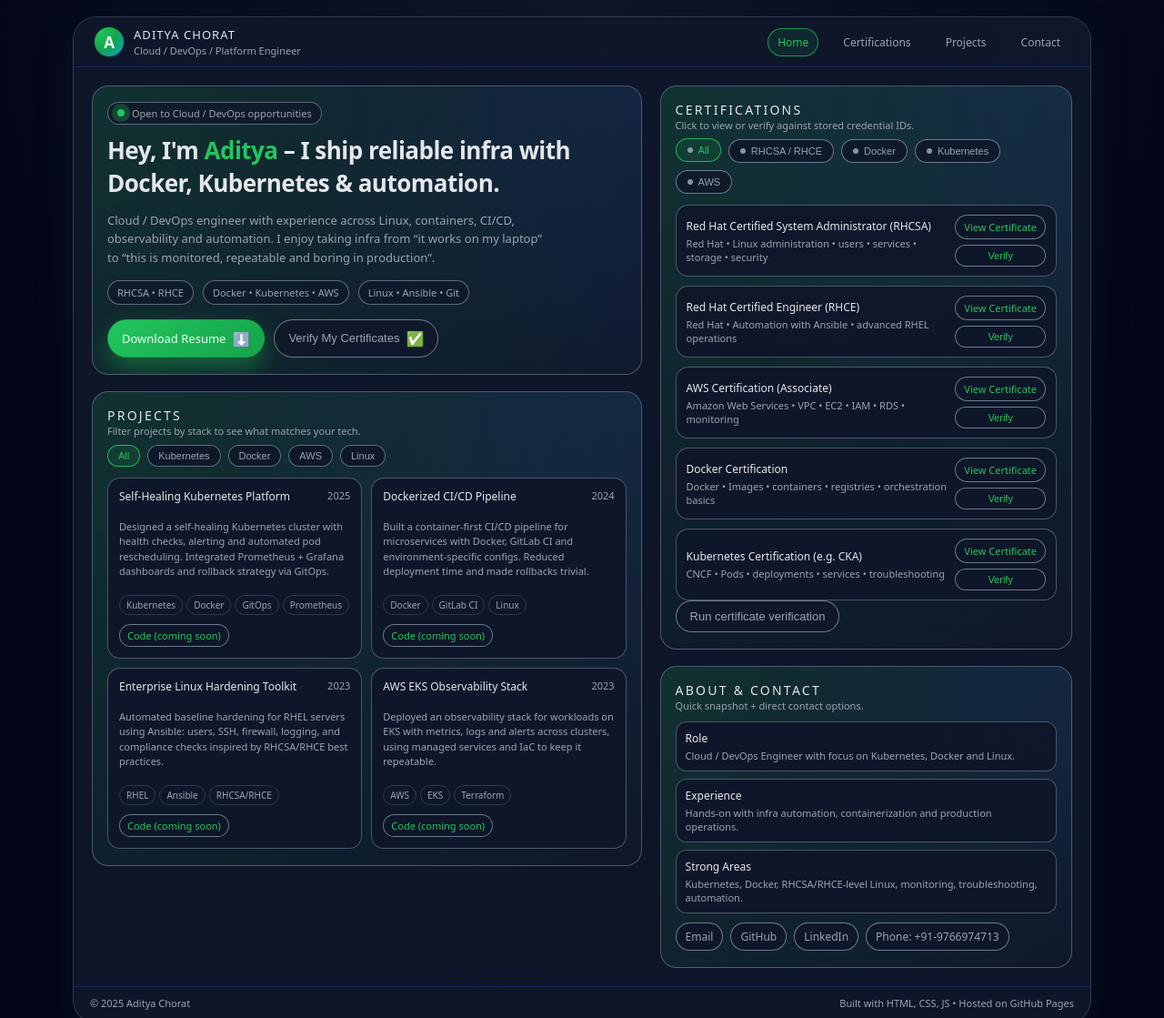
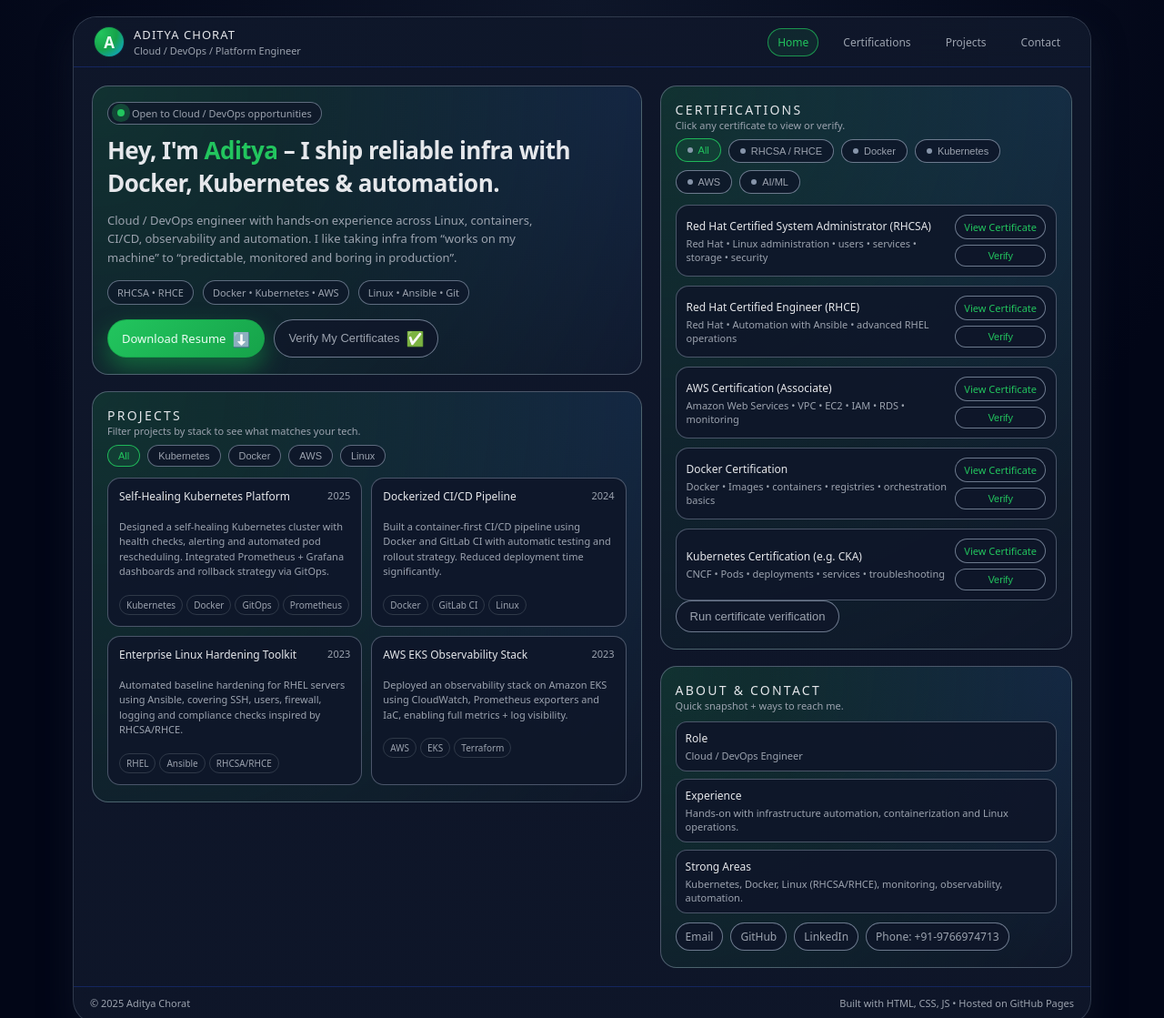
Before and after one commit to Aditya373-cell/Portfolio, a plain HTML site: page index.html in a window 1280 px wide. Shown: the top 1119 px of the page at 91% size. Drawn offline with Linux system fonts and the light colour scheme.

Commit message:
Update index.html

```diff
--- a/index.html
+++ b/index.html
@@ -31,6 +31,7 @@
     <main class="main">
       <!-- LEFT COLUMN -->
       <section class="col">
+
         <!-- HERO -->
         <section class="card" id="hero">
           <div class="card-inner">
@@ -38,21 +39,25 @@
               <span class="tag-dot"></span>
               Open to Cloud / DevOps opportunities
             </div>
+
             <h1 class="hero-title">
               Hey, I'm <span>Aditya</span> – I ship reliable infra with Docker, Kubernetes & automation.
             </h1>
+
             <p class="hero-sub">
-              Cloud / DevOps engineer with experience across Linux, containers, CI/CD, observability
-              and automation. I enjoy taking infra from “it works on my laptop” to “this is monitored,
-              repeatable and boring in production”.
+              Cloud / DevOps engineer with hands-on experience across Linux, containers, CI/CD,
+              observability and automation. I like taking infra from “works on my machine” to
+              “predictable, monitored and boring in production”.
             </p>
+
             <div class="hero-meta">
               <div class="pill">RHCSA • RHCE</div>
               <div class="pill">Docker • Kubernetes • AWS</div>
               <div class="pill">Linux • Ansible • Git</div>
             </div>
+
             <div class="hero-actions">
-              <a href="assets/Aditya_Chorat_Resume.pdf" target="_blank" class="btn btn-primary">
+              <a href="assets/aditya-resume.pdf" target="_blank" class="btn btn-primary">
                 <span>Download Resume</span>
                 <span class="btn-icon">⬇️</span>
               </a>
@@ -104,10 +109,6 @@
                   <span>GitOps</span>
                   <span>Prometheus</span>
                 </div>
-                <div class="project-links">
-                  <!-- Replace with real GitHub later -->
-                  <a href="#" target="_blank">Code (coming soon)</a>
-                </div>
               </article>
 
               <article class="project" data-tags="Docker,CI/CD,Linux">
@@ -116,16 +117,13 @@
                   <span class="project-year">2024</span>
                 </div>
                 <p class="project-desc">
-                  Built a container-first CI/CD pipeline for microservices with Docker, GitLab CI
-                  and environment-specific configs. Reduced deployment time and made rollbacks trivial.
+                  Built a container-first CI/CD pipeline using Docker and GitLab CI with automatic
+                  testing and rollout strategy. Reduced deployment time significantly.
                 </p>
                 <div class="project-tags">
                   <span>Docker</span>
                   <span>GitLab CI</span>
                   <span>Linux</span>
-                </div>
-                <div class="project-links">
-                  <a href="#" target="_blank">Code (coming soon)</a>
                 </div>
               </article>
 
@@ -135,16 +133,13 @@
                   <span class="project-year">2023</span>
                 </div>
                 <p class="project-desc">
-                  Automated baseline hardening for RHEL servers using Ansible: users, SSH, firewall,
-                  logging, and compliance checks inspired by RHCSA/RHCE best practices.
+                  Automated baseline hardening for RHEL servers using Ansible, covering SSH,
+                  users, firewall, logging and compliance checks inspired by RHCSA/RHCE.
                 </p>
                 <div class="project-tags">
                   <span>RHEL</span>
                   <span>Ansible</span>
                   <span>RHCSA/RHCE</span>
-                </div>
-                <div class="project-links">
-                  <a href="#" target="_blank">Code (coming soon)</a>
                 </div>
               </article>
 
@@ -154,16 +149,13 @@
                   <span class="project-year">2023</span>
                 </div>
                 <p class="project-desc">
-                  Deployed an observability stack for workloads on EKS with metrics, logs and alerts
-                  across clusters, using managed services and IaC to keep it repeatable.
+                  Deployed an observability stack on Amazon EKS using CloudWatch, Prometheus
+                  exporters and IaC, enabling full metrics + log visibility.
                 </p>
                 <div class="project-tags">
                   <span>AWS</span>
                   <span>EKS</span>
                   <span>Terraform</span>
-                </div>
-                <div class="project-links">
-                  <a href="#" target="_blank">Code (coming soon)</a>
                 </div>
               </article>
 
@@ -182,34 +174,23 @@
               <div>
                 <div class="section-title">Certifications</div>
                 <div class="section-sub">
-                  Click to view or verify against stored credential IDs.
+                  Click any certificate to view or verify.
                 </div>
               </div>
             </div>
 
             <!-- BADGE FILTERS -->
             <div class="badge-row" id="cert-badges">
-              <button class="badge active" data-tech="ALL">
-                <span class="dot"></span> All
-              </button>
-              <button class="badge" data-tech="Linux">
-                <span class="dot"></span> RHCSA / RHCE
-              </button>
-              <button class="badge" data-tech="Docker">
-                <span class="dot"></span> Docker
-              </button>
-              <button class="badge" data-tech="Kubernetes">
-                <span class="dot"></span> Kubernetes
-              </button>
-              <button class="badge" data-tech="AWS">
-                <span class="dot"></span> AWS
-              </button>
+              <button class="badge active" data-tech="ALL"><span class="dot"></span> All</button>
+              <button class="badge" data-tech="Linux"><span class="dot"></span> RHCSA / RHCE</button>
+              <button class="badge" data-tech="Docker"><span class="dot"></span> Docker</button>
+              <button class="badge" data-tech="Kubernetes"><span class="dot"></span> Kubernetes</button>
+              <button class="badge" data-tech="AWS"><span class="dot"></span> AWS</button>
+              <button class="badge" data-tech="AI"><span class="dot"></span> AI/ML</button>
             </div>
 
-            <!-- CERT LIST -->
-            <div class="cert-list" id="cert-list">
-              <!-- Filled by script.js using data model -->
-            </div>
+            <!-- CERT LIST (FILLED BY JS) -->
+            <div class="cert-list" id="cert-list"></div>
 
             <button class="btn btn-ghost" id="open-verify">
               Run certificate verification
@@ -217,14 +198,14 @@
           </div>
         </section>
 
-        <!-- ABOUT / CONTACT -->
+        <!-- CONTACT -->
         <section class="card" id="contact">
           <div class="card-inner">
             <div class="section-header">
               <div>
                 <div class="section-title">About & Contact</div>
                 <div class="section-sub">
-                  Quick snapshot + direct contact options.
+                  Quick snapshot + ways to reach me.
                 </div>
               </div>
             </div>
@@ -232,34 +213,31 @@
             <div class="list">
               <div class="list-item">
                 <div class="list-title">Role</div>
-                <div class="list-meta">Cloud / DevOps Engineer with focus on Kubernetes, Docker and Linux.</div>
+                <div class="list-meta">Cloud / DevOps Engineer</div>
               </div>
+
               <div class="list-item">
                 <div class="list-title">Experience</div>
-                <div class="list-meta">Hands-on with infra automation, containerization and production operations.</div>
+                <div class="list-meta">
+                  Hands-on with infrastructure automation, containerization and Linux operations.
+                </div>
               </div>
+
               <div class="list-item">
                 <div class="list-title">Strong Areas</div>
                 <div class="list-meta">
-                  Kubernetes, Docker, RHCSA/RHCE-level Linux, monitoring, troubleshooting, automation.
+                  Kubernetes, Docker, Linux (RHCSA/RHCE), monitoring, observability, automation.
                 </div>
               </div>
             </div>
 
             <div class="contact-row">
-              <a class="contact-pill" href="mailto:your-email@example.com">
-                Email
-              </a>
-              <a class="contact-pill" href="https://github.com/YOUR_GITHUB" target="_blank">
-                GitHub
-              </a>
-              <a class="contact-pill" href="https://www.linkedin.com/in/YOUR_LINKEDIN" target="_blank">
-                LinkedIn
-              </a>
-              <a class="contact-pill" href="tel:+919766974713">
-                Phone: +91-9766974713
-              </a>
+              <a class="contact-pill" href="mailto:adityachorat806@gmail.com">Email</a>
+              <a class="contact-pill" href="https://github.com/ditya373-cell" target="_blank">GitHub</a>
+              <a class="contact-pill" href="https://www.linkedin.com/in/aditya-chorat-73b9872b4" target="_blank">LinkedIn</a>
+              <a class="contact-pill" href="tel:+919766974713">Phone: +91-9766974713</a>
             </div>
+
           </div>
         </section>
 
@@ -280,6 +258,7 @@
           <button class="modal-close" id="close-verify">✕</button>
         </div>
         <div class="modal-body">
+
           <label class="field">
             <span class="field-label">Select certificate</span>
             <select id="verify-cert-select"></select>
@@ -293,6 +272,7 @@
           <button class="btn btn-primary" id="run-verify">Verify</button>
 
           <div id="verify-result" class="verify-result"></div>
+
         </div>
       </div>
     </div>
```
